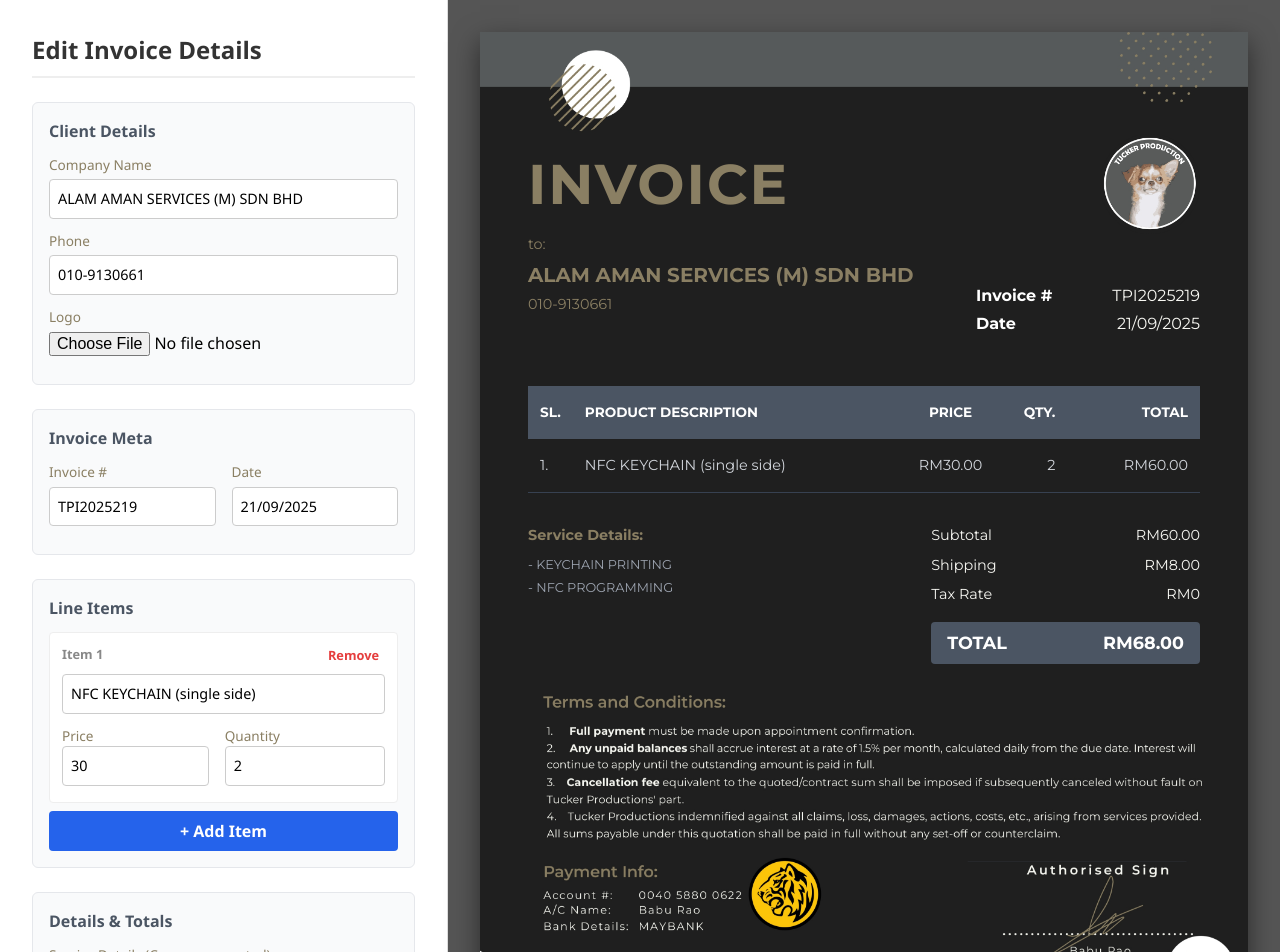
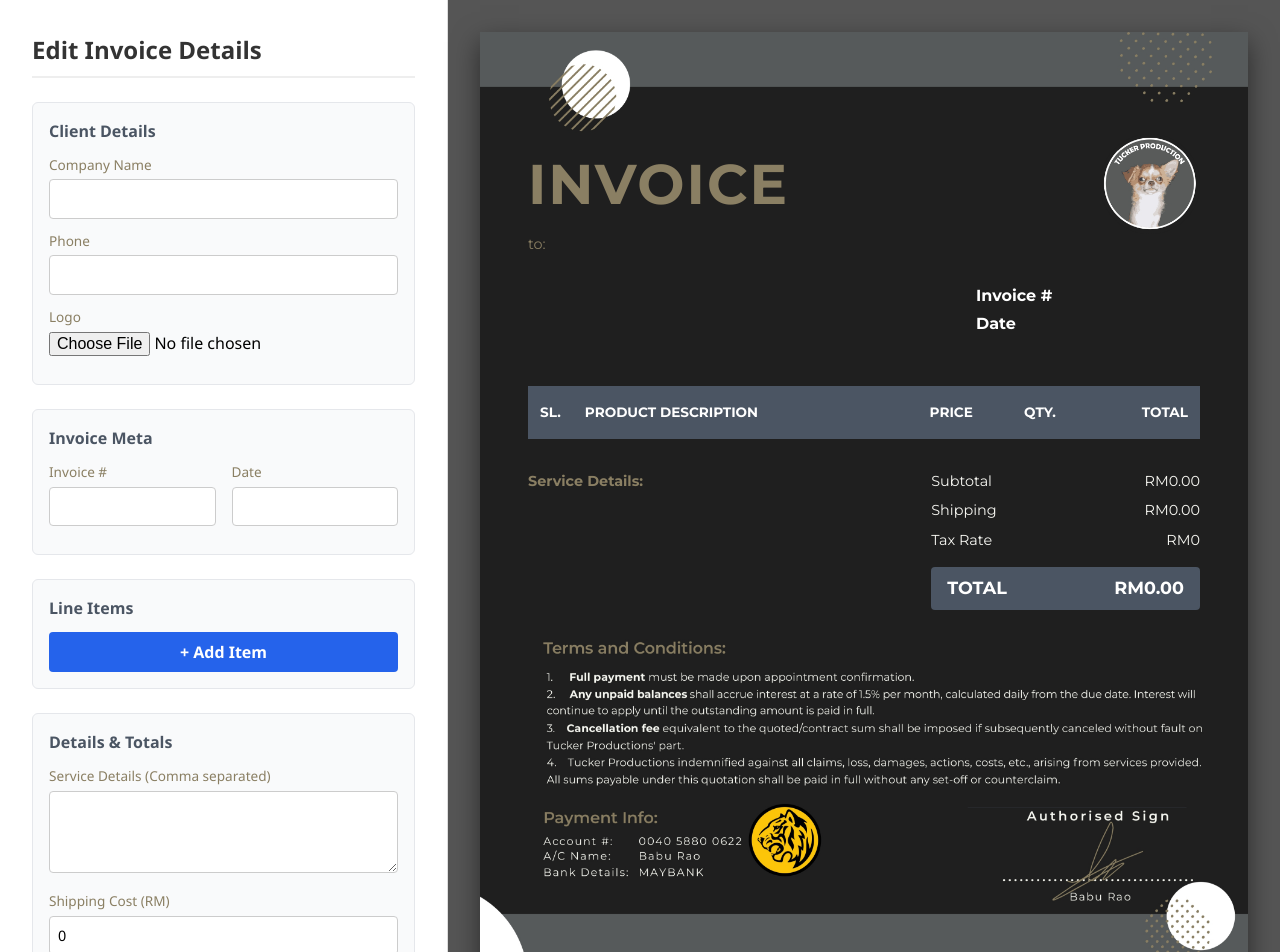
Before and after one commit to StewardRighteous/invoice-generator-cl1, a React (Vite) app: page / in a window 1280 px wide. Shown: the top 952 px of the page. Built offline with nearby package versions, Linux system fonts and the light colour scheme.

Commit message:
fix: remove default details to none

```diff
--- a/src/App.jsx
+++ b/src/App.jsx
@@ -6,14 +6,14 @@
 
 export default function App() {
   const [invoiceData, setInvoiceData] = useState({
-    clientName: "ALAM AMAN SERVICES (M) SDN BHD",
-    clientPhone: "010-9130661",
-    invoiceNumber: "TPI2025219",
+    clientName: "",
+    clientPhone: "",
+    invoiceNumber: "",
     clientLogo: null,
-    date: "21/09/2025",
-    items: [{ description: "NFC KEYCHAIN (single side)", price: 30.0, qty: 2 }],
-    serviceDetails: "KEYCHAIN PRINTING, NFC PROGRAMMING",
-    shipping: 8.0,
+    date: "",
+    items: [],
+    serviceDetails: "",
+    shipping: 0.0,
   });
   const contentRef = useRef(null);
 
```
